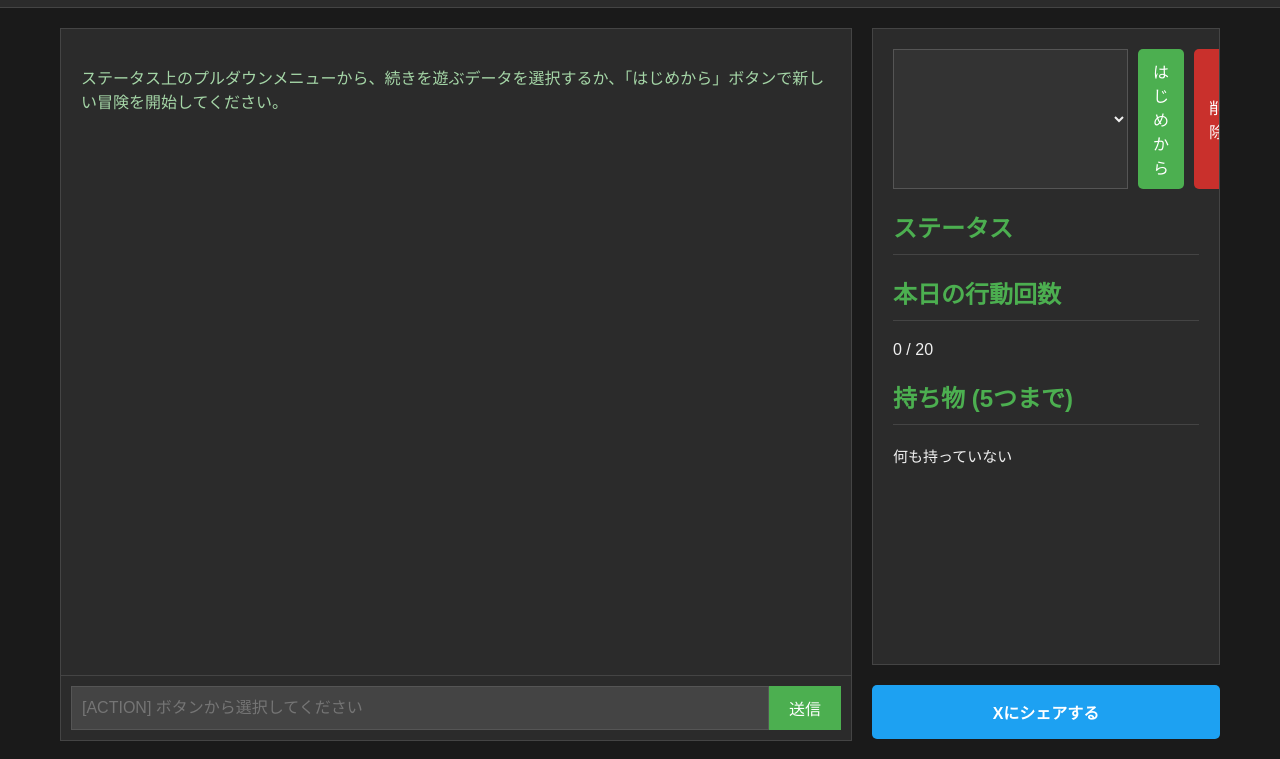
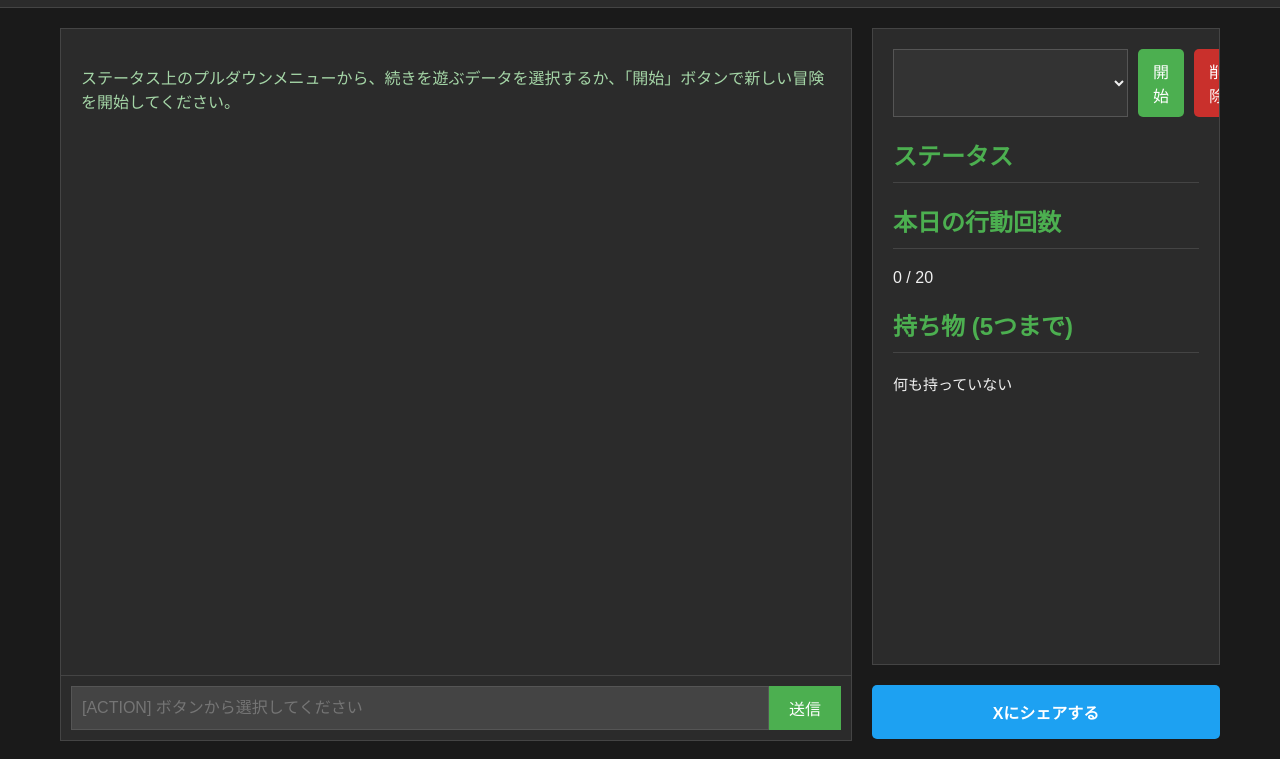
Before and after one commit to 72keep72-source/Kotodama_P, a plain HTML site: page index.html in a window 1280 px wide. Shown: the part 41-800 px from the top of the page. Drawn offline with Linux system fonts and the light colour scheme.

Commit message:
Add files via upload

```diff
--- a/index.html
+++ b/index.html
@@ -68,7 +68,7 @@
             <div id="status-container">
                 <div id="slot-selector-container">
                     <select id="slot-selector"></select>
-                    <button id="new-game-button">はじめから</button>
+                    <button id="new-game-button">開始</button>
                     <button id="delete-slot-button">削除</button>
                 </div>
                 <div id="player-name-display"></div>
@@ -147,7 +147,7 @@
             }
         } else {
             activeSlotId = null;
-            addLog('ステータス上のプルダウンメニューから、続きを遊ぶデータを選択するか、「はじめから」ボタンで新しい冒険を開始してください。', 'ai-response');
+            addLog('ステータス上のプルダウンメニューから、続きを遊ぶデータを選択するか、「開始」ボタンで新しい冒険を開始してください。', 'ai-response');
             toggleInput(true);
         }
         updateAllDisplays();
@@ -292,7 +292,7 @@
     }
 
     function handleUserCommand(commandFromButton = null) {
-        if (!activeSlotId) { addLog('「はじめから」ボタンで、新しい冒険を開始してください。', 'ai-response'); return; }
+        if (!activeSlotId) { addLog('「開始」ボタンで、新しい冒険を開始してください。', 'ai-response'); return; }
         const command = commandFromButton || userInput.value;
         if (command === '') return;
         const today = new Date().toISOString().slice(0, 10);
```
